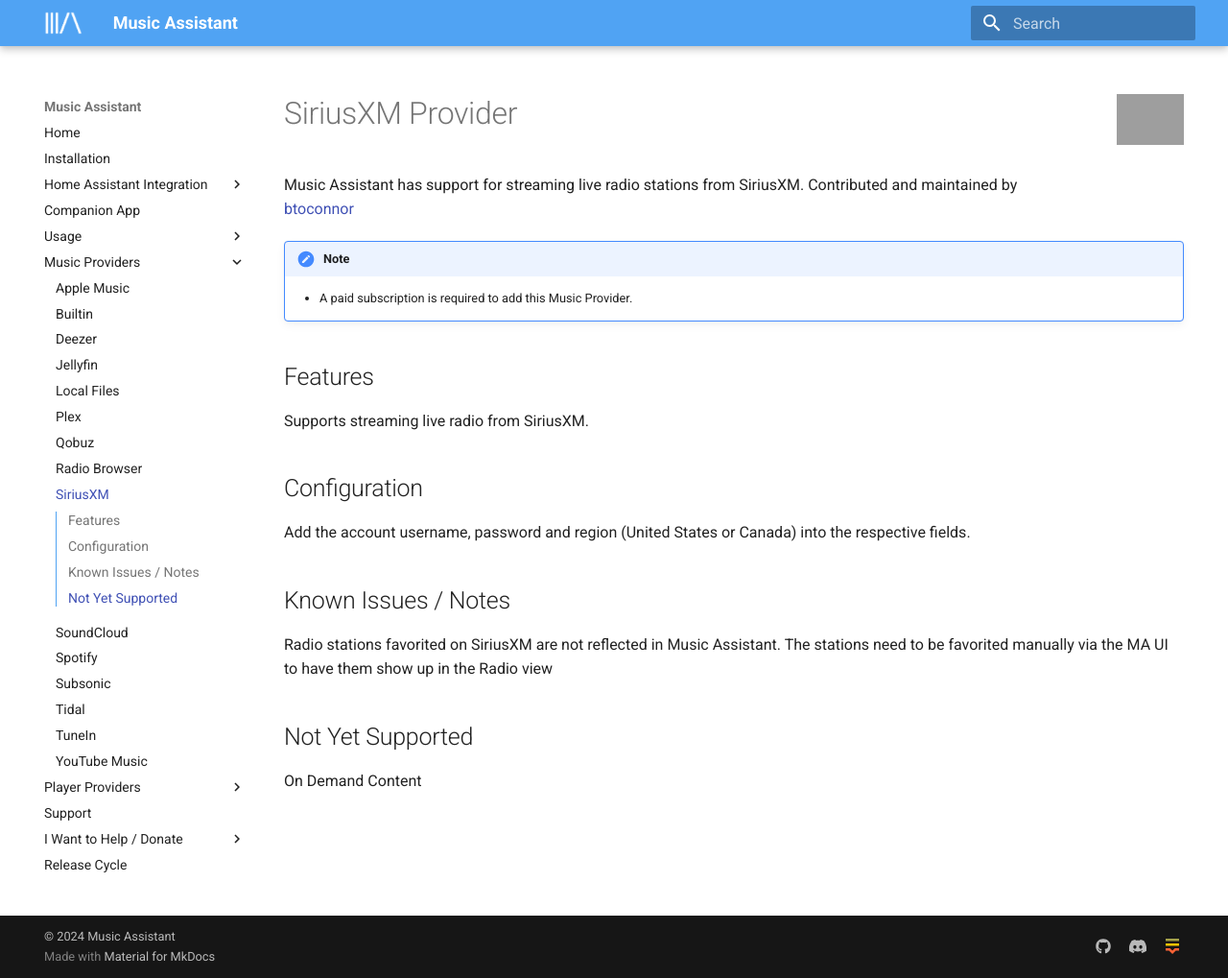
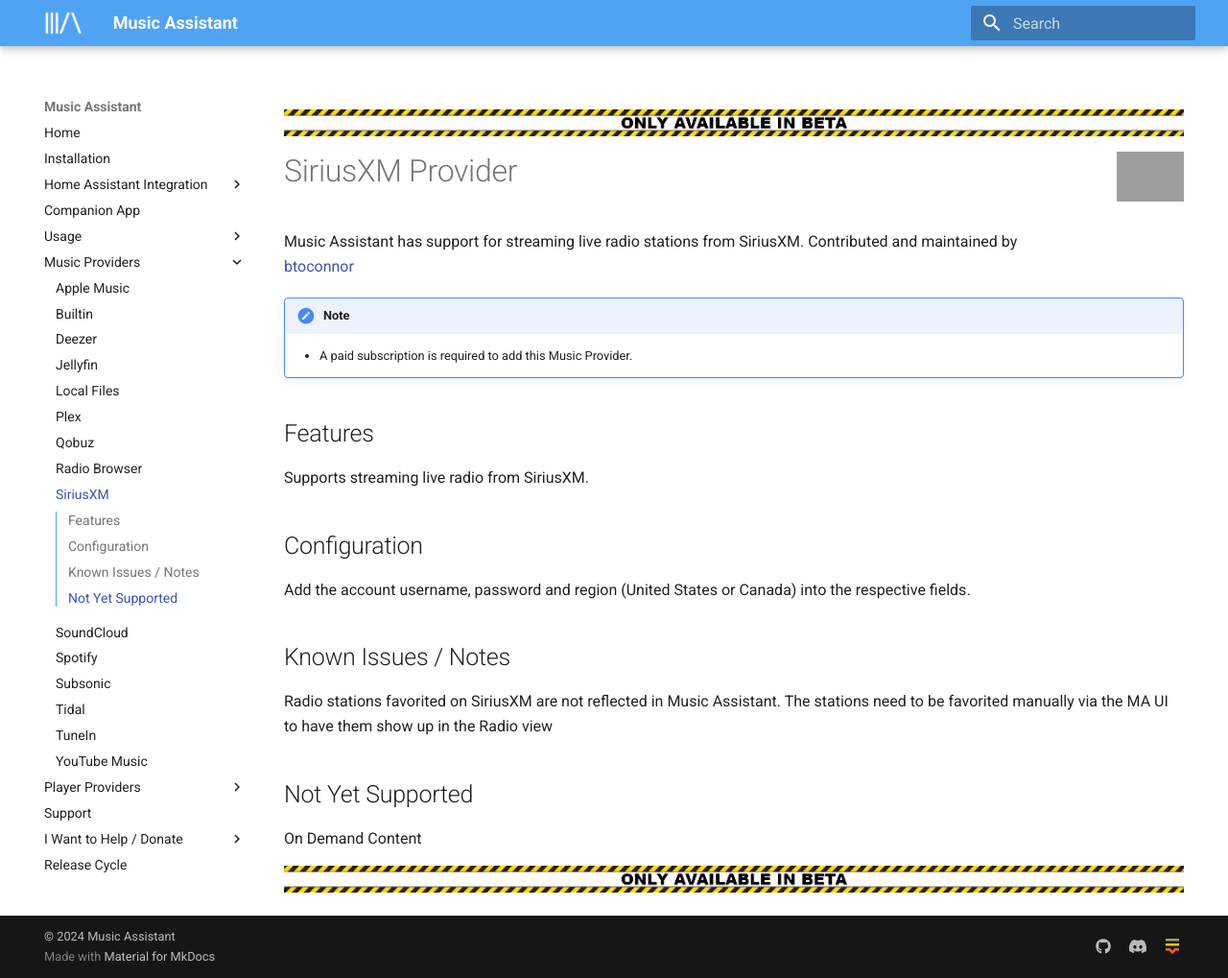
Before and after one commit to pwbriggs/music-assistant.github.io, an MkDocs documentation site: the page built from docs/music-providers/siriusxm.md, in a window 1280 px wide and 1019 px high. Shown: the whole window at 96% size. Built offline with MkDocs 1.6.1 and Material for MkDocs 9.7.7, drawn with Linux system fonts in a browser that asks for light colours; grey boxes are pictures that could not be loaded.

Commit message:
Add beta banner

```diff
--- a/docs/music-providers/siriusxm.md
+++ b/docs/music-providers/siriusxm.md
@@ -1,3 +1,5 @@
+![Beta](../assets/beta-testing.png){ width=1000 align=center }
+
 # SiriusXM Provider ![Preview image](../assets/icons/siriusxm-logo.svg){ width=70 align=right }
 
 Music Assistant has support for streaming live radio stations from SiriusXM. Contributed and maintained by [btoconnor](https://github.com/btoconnor)
@@ -20,3 +22,5 @@
 ## Not Yet Supported
 
 On Demand Content
+
+![Beta](../assets/beta-testing.png){ width=1000 align=center }
```
